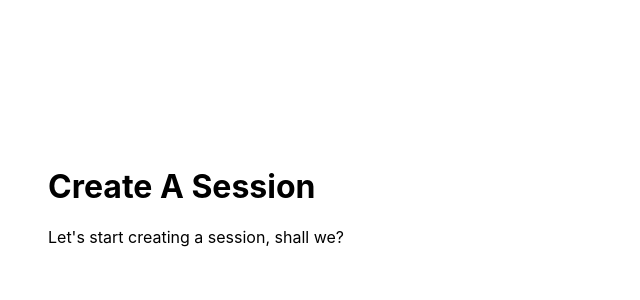
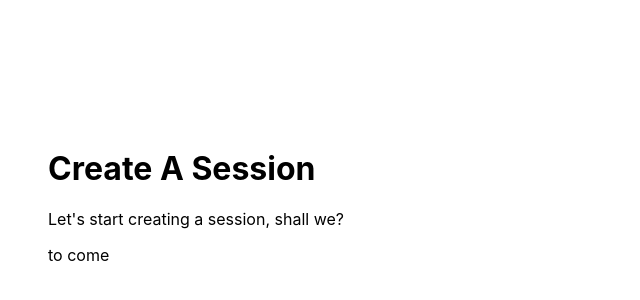
Before and after one commit to alo9507/weeve, a React (Create React App) app: page /create in a window 1280 px wide. Shown: the part 244-544 px from the top of the page, without its empty margins (0-640 px from the left). Built offline with nearby package versions, Linux system fonts and the light colour scheme.

Commit message:
Initial Design Commit - ref #6

```diff
--- a/src/create/Create.js
+++ b/src/create/Create.js
@@ -15,6 +15,7 @@ const Create = (props) => {
           <div className="create-content">
             <h1>Create A Session</h1>
             <p>Let's start creating a session, shall we?</p>
+            <p>to come</p>
           </div>
         </div>
         <div className="flex-item full-image">
```
